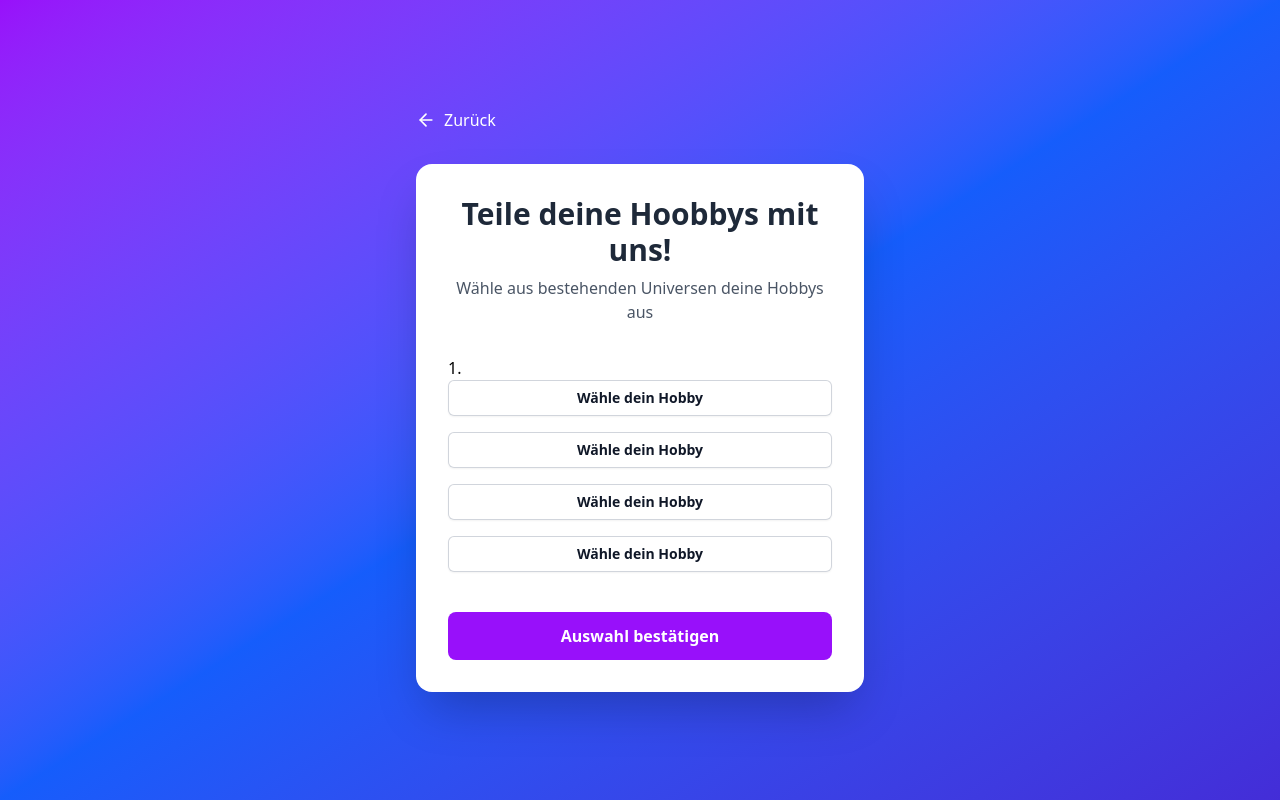
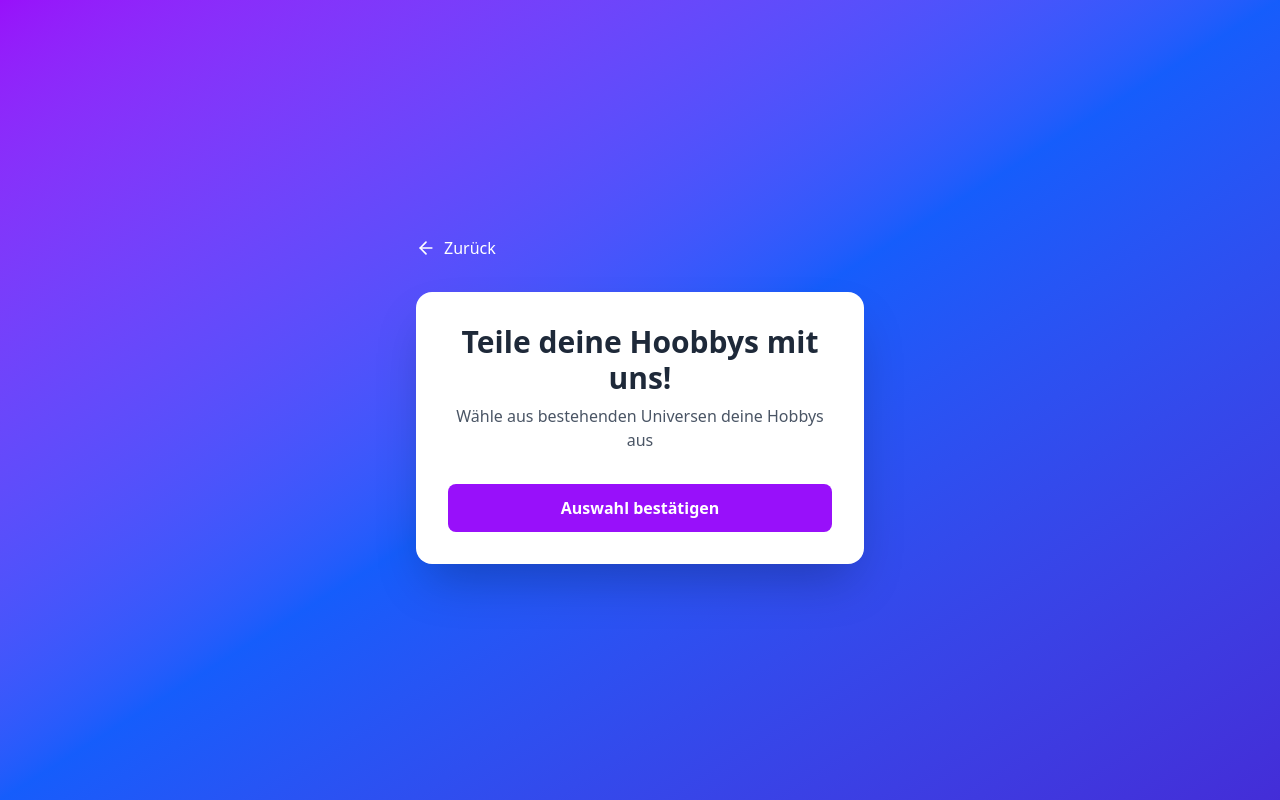
Before and after one commit to Loop-It-Project/Loop-It, a React (Vite) app in the folder frontend/: page /hobbies in a window 1280 px wide. Built offline with nearby package versions, Linux system fonts and the light colour scheme; no server answers.

Commit message:
updated Hobbies.jsx, uninstalle headlessui/clsx, updated project structure, added Header.jsx

```diff
--- a/frontend/package.json
+++ b/frontend/package.json
@@ -10,7 +10,6 @@
     "preview": "vite preview"
   },
   "dependencies": {
-    "@headlessui/react": "^2.2.4",
     "@tailwindcss/vite": "^4.1.11",
     "lucide-react": "^0.524.0",
     "react": "^19.1.0",
--- a/frontend/src/components/Hobbies.jsx
+++ b/frontend/src/pages/Hobbies.jsx
@@ -1,7 +1,6 @@
 import { useState } from 'react';
-import { Menu, MenuItem, MenuButton, MenuItems } from '@headlessui/react';
 import { Link, useNavigate } from 'react-router-dom';
-import { ArrowLeft, Eye, EyeOff, Mail, Lock } from 'lucide-react';
+import { ArrowLeft, ChevronDown, Check} from 'lucide-react';
 
 const Hobbies = ({ onNavigate }) => {
   const navigate = useNavigate();
@@ -70,17 +69,38 @@ const Hobbies = ({ onNavigate }) => {
       }
     };
 
+    const hobbies = [
+      { id: 1, name: 'Lesen' },
+      { id: 2, name: 'Nähen' },
+      { id: 3, name: 'Zeichnen' },
+      { id: 4, name: 'Spazieren' },
+      { id: 5, name: 'Schreiben' },
+    ]
+
+    const [query, setQuery] = useState('')
+    const [selected, setSelected] = useState(hobbies[1])
+
+    const filteredHobbies =
+      query === ''
+        ? hobbies
+        : hobbies.filter((hobby) => {
+          return hobby.name.toLowerCase().includes(query.toLowerCase())
+        })
+
   return (
     <div className="min-h-screen bg-gradient-to-br from-purple-600 via-blue-600 to-indigo-700 flex items-center justify-center px-6">
       <div className="max-w-md w-full">
-        <button
-          onClick={() => onNavigate('landing')}
+
+        {/* Back Button */}
+        <Link
+          to="/"
           className="flex items-center text-white mb-8 hover:text-gray-200 transition"
         >
           <ArrowLeft size={20} className="mr-2" />
           Zurück
-        </button>
+        </Link>
 
+        {/* Hobbies Form */}
         <div className="bg-white rounded-2xl p-8 shadow-2xl">
           <div className="text-center mb-8">
             <h1 className="text-3xl font-bold text-gray-800 mb-2">Teile deine Hoobbys mit uns!</h1>
@@ -96,58 +116,6 @@ const Hobbies = ({ onNavigate }) => {
           <form onSubmit={handleSubmit} className="space-y-6">
 
             {/*Dropdowns for Hobbies*/}
-            <Menu as="div" className="relative inline-block text-left">
-              <div>
-                <label classname="inline-flex text-sm font-medium text-gray-700 mb-2">
-                  1.
-                </label>
-                <MenuButton className="inline-flex w-full justify-center gap-x-1.5 rounded-md bg-white mb-4 px-3 py-2 text-sm font-semibold text-gray-900 shadow-xs ring-1 ring-gray-300 ring-inset hover:bg-gray-50">
-                  Wähle dein Hobby
-                </MenuButton>
-                <MenuButton className="inline-flex w-full justify-center gap-x-1.5 rounded-md bg-white mb-4 px-3 py-2 text-sm font-semibold text-gray-900 shadow-xs ring-1 ring-gray-300 ring-inset hover:bg-gray-50">
-                  Wähle dein Hobby
-                </MenuButton>
-                <MenuButton className="inline-flex w-full justify-center gap-x-1.5 rounded-md bg-white mb-4 px-3 py-2 text-sm font-semibold text-gray-900 shadow-xs ring-1 ring-gray-300 ring-inset hover:bg-gray-50">
-                  Wähle dein Hobby
-                </MenuButton>
-                <MenuButton className="inline-flex w-full justify-center gap-x-1.5 rounded-md bg-white mb-4 px-3 py-2 text-sm font-semibold text-gray-900 shadow-xs ring-1 ring-gray-300 ring-inset hover:bg-gray-50">
-                  Wähle dein Hobby
-                </MenuButton>
-              </div>
-
-              <MenuItems
-                transition
-                anchor="bottom start"
-                className="absolute right-0 z-10 mt-2 w-56 origin-top-right rounded-md bg-white shadow-lg ring-1 ring-black/5 transition focus:outline-hidden data-closed:scale-95 data-closed:transform data-closed:opacity-0 data-enter:duration-100 data-enter:ease-out data-leave:duration-75 data-leave:ease-in"
-              >
-                <div className="py-1">
-                  <MenuItem>
-                    <a
-                      href="#"
-                      className="block px-4 py-2 text-sm text-gray-700 data-focus:bg-gray-100 data-focus:text-gray-900 data-focus:outline-hidden"
-                    >
-                      Lesen
-                    </a>
-                  </MenuItem>
-                  <MenuItem>
-                    <a
-                      href="#"
-                      className="block px-4 py-2 text-sm text-gray-700 data-focus:bg-gray-100 data-focus:text-gray-900 data-focus:outline-hidden"
-                    >
-                      Nähen
-                    </a>
-                  </MenuItem>
-                  <MenuItem>
-                    <a
-                      href="#"
-                      className="block px-4 py-2 text-sm text-gray-700 data-focus:bg-gray-100 data-focus:text-gray-900 data-focus:outline-hidden"
-                    >
-                      Zeichnen
-                    </a>
-                  </MenuItem>
-                </div>
-              </MenuItems>
-            </Menu>
 
             {/* Submit Button */}
             <button
```
Also changed, not shown: frontend/src/App.jsx (+4 -4 lines), frontend/src/components/Header.jsx (added), frontend/src/pages/Dashboard.jsx (renamed from frontend/src/components/Dashboard.jsx), frontend/src/pages/LandingPage.jsx (renamed from frontend/src/components/LandingPage.jsx), frontend/src/pages/Login.jsx (renamed from frontend/src/components/Login.jsx), frontend/src/pages/Register.jsx (renamed from frontend/src/components/Register.jsx), frontend/src/pages/UniversePage.jsx (renamed from frontend/src/components/UniversePage.jsx), 1 other file (tests, documents, lock files or other folders).
